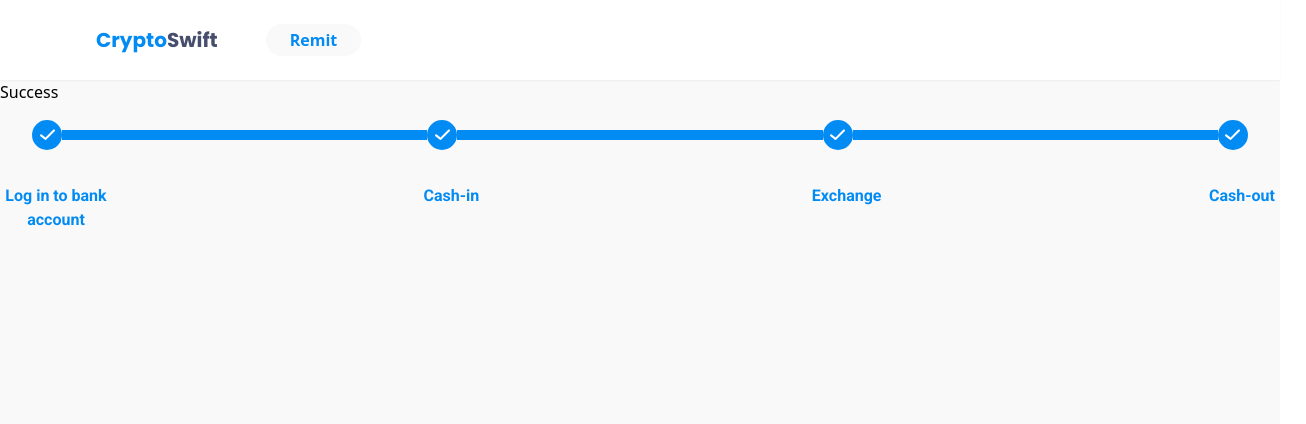
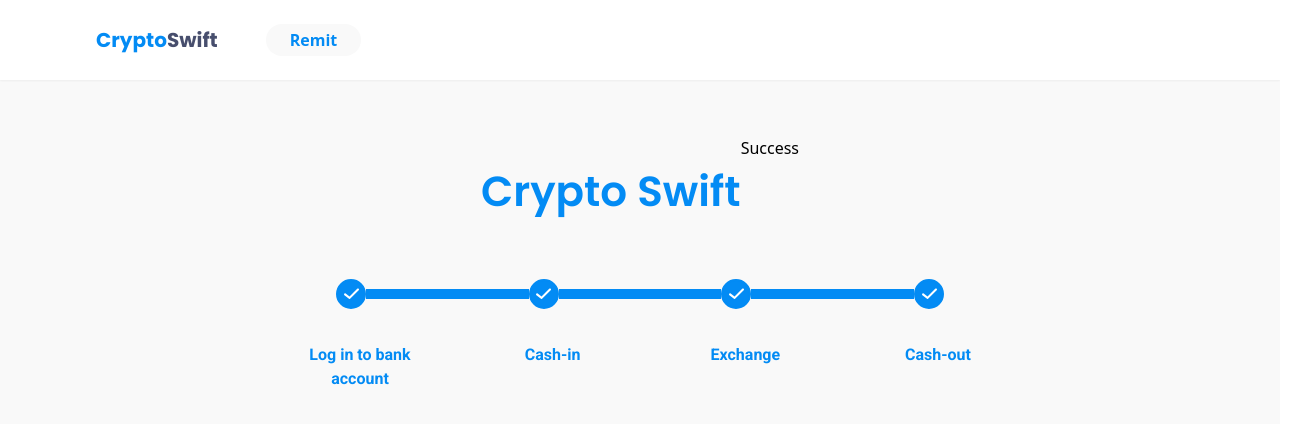
Before and after one commit to ferrjohnpainagan/crypto-swift-frontend-straitsx, a React (Create React App) app: page /success in a window 1280 px wide. Shown: the top 424 px of the page, 1306 px wide, since content can reach past the window. Built offline with nearby package versions, Linux system fonts and the light colour scheme.

Commit message:
Adjusts stepper component width

```diff
--- a/src/components/Stepper/index.tsx
+++ b/src/components/Stepper/index.tsx
@@ -34,8 +34,8 @@ const Stepper = () => {
     }
   }
   return (
-    <div>
-      <div className="mx-4 p-4">
+    <div className="mt-10 flex justify-center">
+      <div style={{ width: '50vw' }} className="mx-4 p-4">
         <div className="flex items-center">
           <div className="relative flex items-center">
             <div
--- a/src/pages/App.tsx
+++ b/src/pages/App.tsx
@@ -14,6 +14,13 @@ function App() {
   return (
     <div className="m-0 h-screen w-screen bg-defaultBg p-0">
       <Header />
+      <div className="mt-14 flex justify-center">
+        <div
+          style={{ fontSize: '42px' }}
+          className="mt-6 font-poppins font-semibold text-blue1"
+        >
+          Crypto Swift
+        </div>
         <Routes>
           <Route path="/bank-login" element={<BankLogin />} />
           <Route path="/cash-in" element={<CashIn />} />
@@ -21,6 +28,8 @@ function App() {
           <Route path="/cash-out" element={<CashOut />} />
           <Route path="/success" element={<Success />} />
         </Routes>
+      </div>
+
       <Stepper />
     </div>
   )
--- a/src/pages/BankLogin/index.tsx
+++ b/src/pages/BankLogin/index.tsx
@@ -4,13 +4,7 @@ import BankLoginCard from './BankLoginCard'
 const BankLogin = () => {
   return (
     <>
-      <div className="mt-14 flex justify-center">
-        <div
-          style={{ fontSize: '42px' }}
-          className="mt-6 font-poppins font-semibold text-blue1"
-        >
-          Crypto Swift
-        </div>
+      <div>
         <BankLoginCard />
       </div>
     </>
```
Lines whose indentation alone changed are shown as unchanged.
